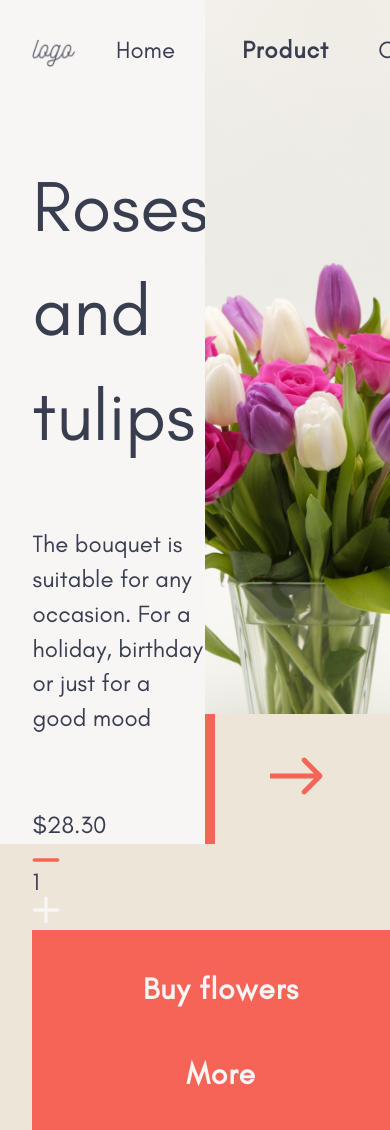
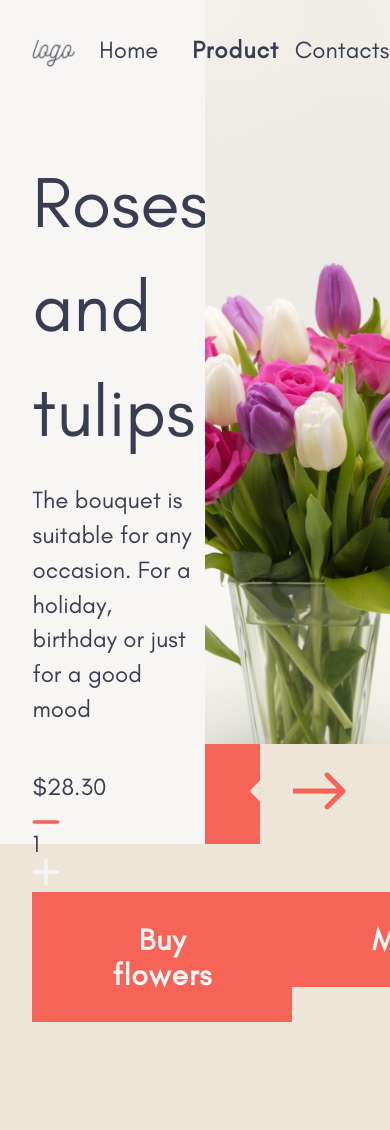
Before and after one commit to lukak32/flowerful-moments, a plain HTML site: page product.html in a window 390 px wide. Shown: the top 1130 px of the page. After the commit the page ends 1022 px from the top, so only its background shows below. Drawn offline with Linux system fonts and the light colour scheme; a script that the page names is missing.

Commit message:
Update styles.css

```diff
--- a/css/styles.css
+++ b/css/styles.css
@@ -78,24 +78,32 @@
     left: 0;
     right: 47.43%;
     padding-left: 8.33%;
-    padding-top: 154px;
+    padding-top: 150px;
     padding-bottom: 130px;
+    padding-right: 2%;
 }
 .container .container__container-right{
     position: absolute;top: 0;bottom: 0;right: 0;left: 52.57%;
 }
-.container-left{}
+.container-left{
+    display: flex;
+    flex-direction: column;
+}
 .container-left__title{
-    margin-bottom: 60px;
+    margin-bottom: 20px;
 }
 .container-left__p{
     line-height: 145%;
     font-size: 30px;
-    margin-bottom: 75px;
+    margin-bottom: 46px;
 }
+.container-left__buttons{display: flex;justify-content: space-between;}
 .container-left .container-left__button{
 }
-.button{padding: 40px 100px;width: 377px;height: 115px;font-size: 30px;background-color: #F56457;color: #F7F6F4;font-weight: bold;margin-bottom: -30px;letter-spacing: 1px;}
+.container__link{
+    width: fit-content;
+}
+.button{padding: 40px 100px;font-size: 30px;background-color: #F56457;color: #F7F6F4;font-weight: bold;letter-spacing: 1px;line-height: 117%;}
 .container-right{
 }
 .container-right__image{
@@ -134,8 +142,38 @@
     background-color: rgba(245, 100, 87, 0.8);
 }
 
-@media (max-width: 1024px){
+@media (max-width: 1200px){
+    .nav .nav__list{
+        width: 320px;
+    }
+    .phone .phone__icon{
+        padding-right: 12px;
+    }
+    .page__left-arrow{
+        right: 130px;
+    }
     .container-left__p{
         font-size: 24px;
     }
+    .button{
+        padding: 30px 80px;
+    }
+    .left-arrow{
+        width: 130px;
+        height: 100px;
+    }
+    .right-arrow{
+        width: 130px;
+        height: 100px;
+    }
 }
+
+@media (min-height: 1000px){
+    .container-left__title{
+        margin-top: 30%;
+        margin-bottom: 5%;
+    }
+    .container-left__p{
+        margin-bottom: 15%;
+    }
+}
```
